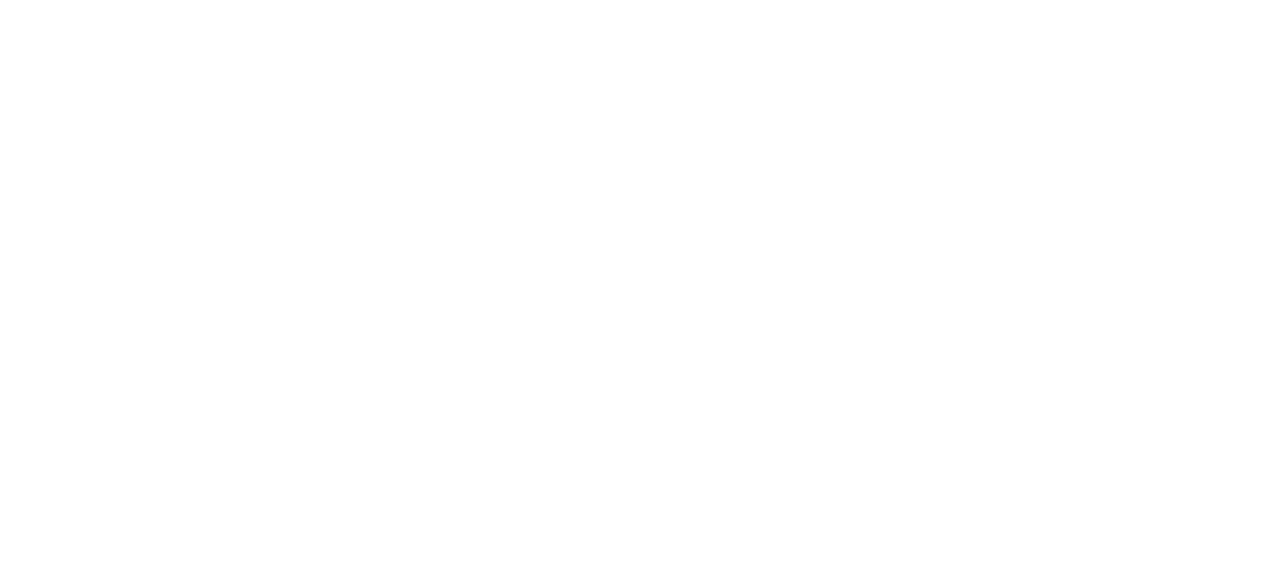
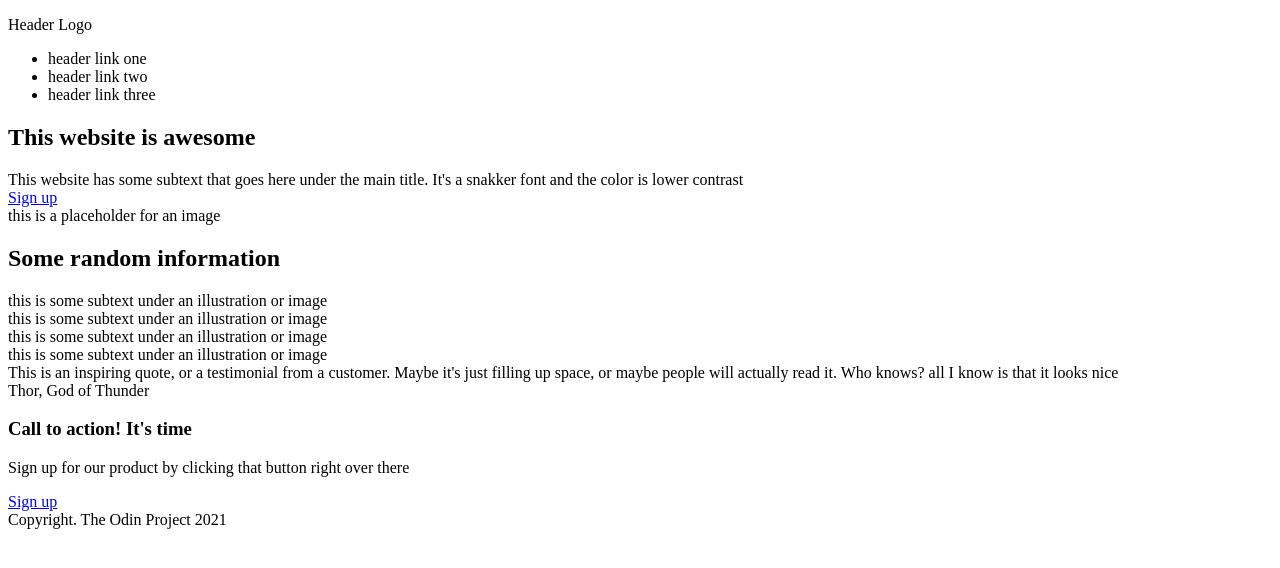
Before and after one commit to oanberg/landing-page, a plain HTML site: page index.html in a window 1280 px wide. Drawn offline with Linux system fonts and the light colour scheme.

Commit message:
set up base skeleton of html

```diff
--- a/index.html
+++ b/index.html
@@ -8,6 +8,58 @@
     <title>Document</title>
 </head>
 <body>
+    <nav>
+        <p class="logo-text">Header Logo</p>
+        <ul class="header-links">
+            <li>header link one</li>
+            <li>header link two</li>
+            <li>header link three</li>
+        </ul>
+    </nav>
+
+    <section class="hero">
+        <h1>This website is awesome</h1>
+        <div class="hero-text">This website has some subtext that goes here under the main title. It's a snakker font and the color is lower contrast</div>
+        <a class="button" href="#">Sign up</a>
+        <div class ="placeholder-image">this is a placeholder for an image</div>
+    </section>
+
+    <section class="usp">
+        <h2>Some random information</h2>
+        <div class="image-box">
+            <div class="box"></div>
+            <div class="box-text">this is some subtext under an illustration or image</div>
+        </div>
+        <div class="image-box">
+            <div class="box"></div>
+            <div class="box-text">this is some subtext under an illustration or image</div>
+        </div>
+        <div class="image-box">
+            <div class="box"></div>
+            <div class="box-text">this is some subtext under an illustration or image</div>
+        </div>
+        <div class="image-box">
+            <div class="box"></div>
+            <div class="box-text">this is some subtext under an illustration or image</div>
+        </div>
+    </section>
+
+    <section class="quote">
+        <div class="quote-text">This is an inspiring quote, or a testimonial from a customer. Maybe it's just filling up space, or maybe people will actually read it. Who knows? all I know is that it looks nice</div>
+        <div class="quote-by">Thor, God of Thunder</div>
+    </section>
+
+    <section class="bottom-cta">
+        <div class="inner-box">
+            <h3>Call to action! It's time</h3>
+            <p>Sign up for our product by clicking that button right over there</p>
+            <a class="button" href="#">Sign up</a>
+        </div>
+    </section>
+
+    <footer>
+        Copyright. The Odin Project 2021
+    </footer>
 
 </body>
 </html>
```
